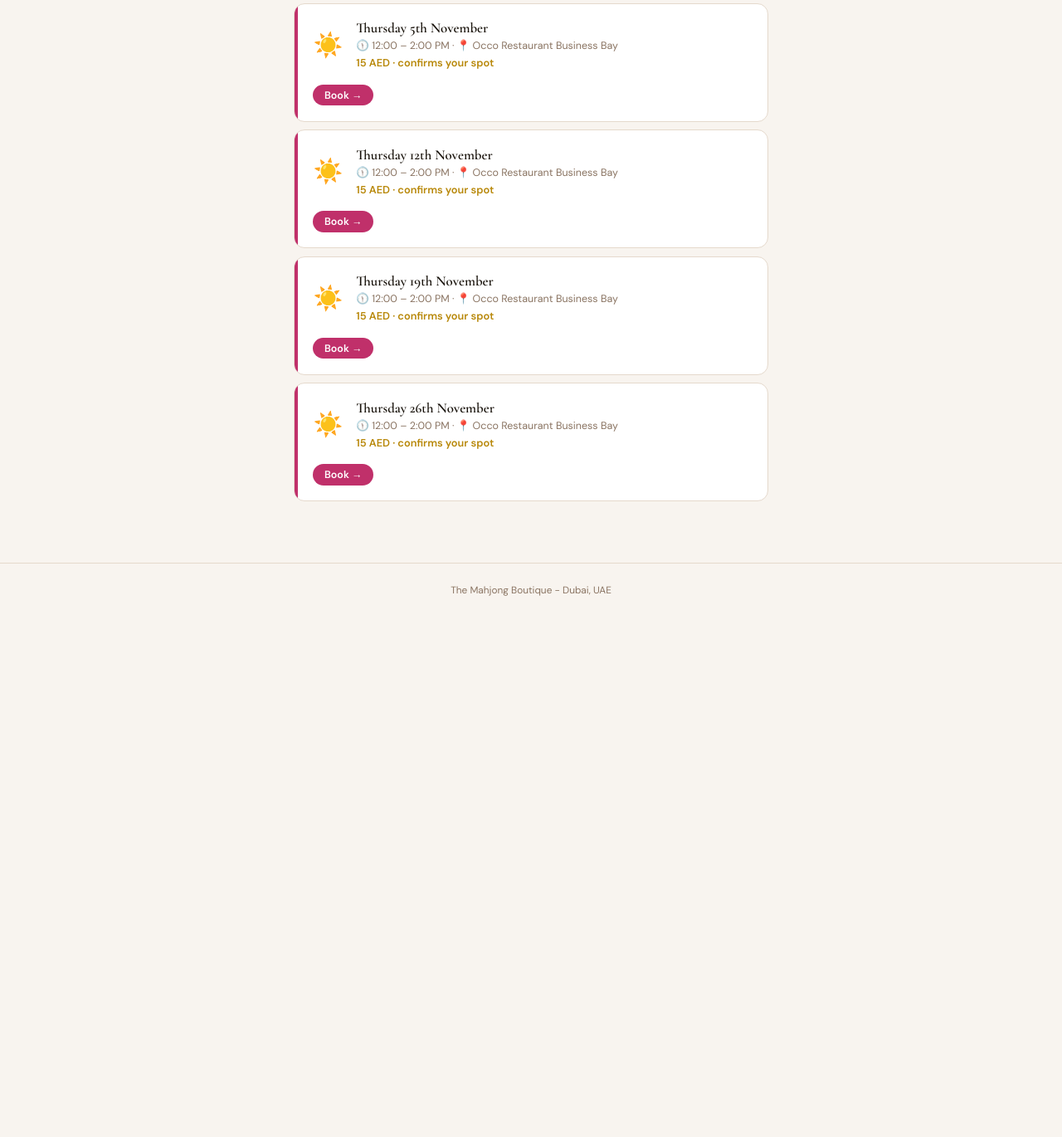
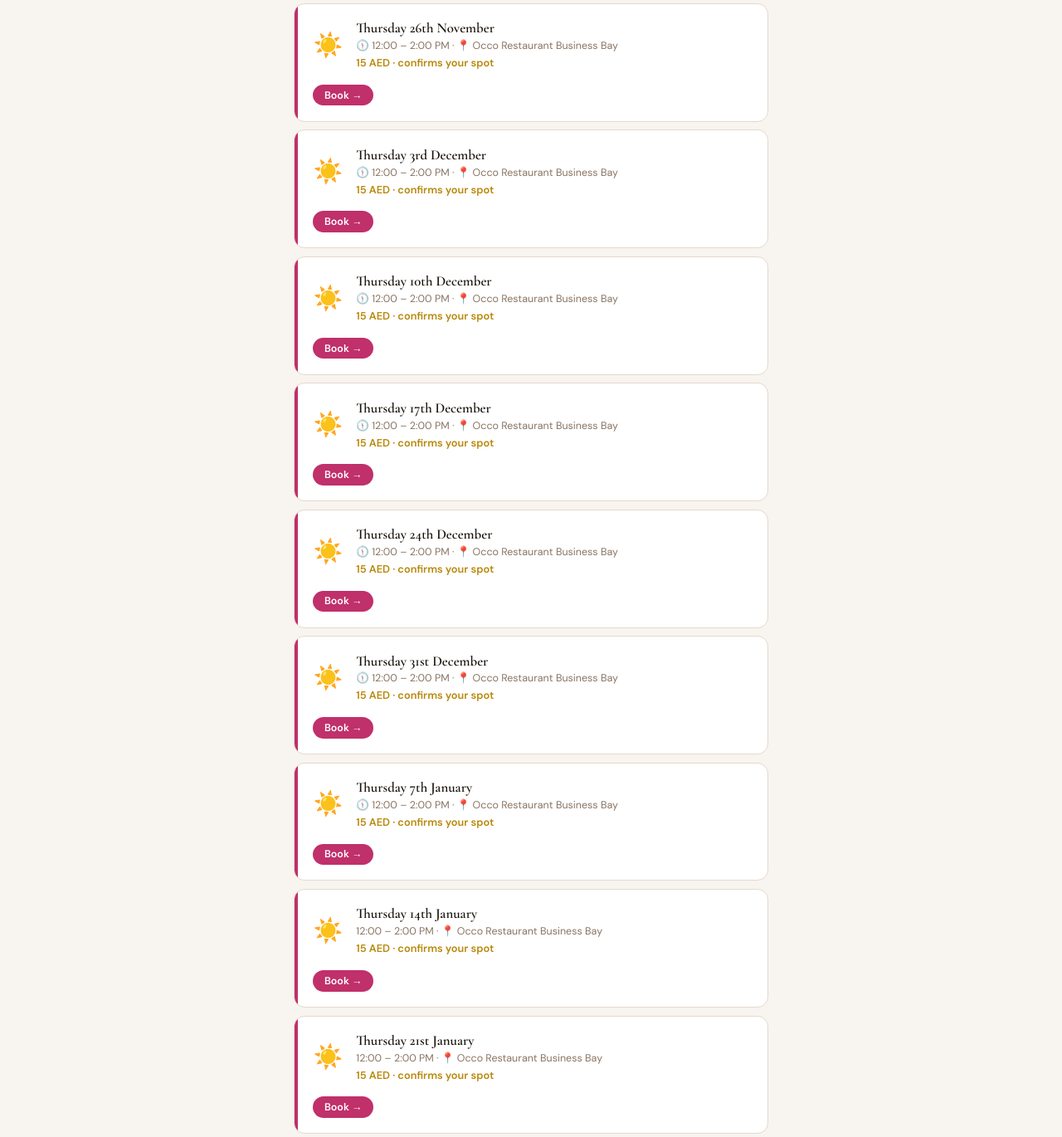
Before and after one commit to payalbachani/mbl, a plain HTML site: page mastery-bb-book.html in a window 1280 px wide. Shown: the part 370-1740 px from the top of the page at 83% size. Before the commit the page ends 1113 px from the top, so only its background shows below. Drawn offline with nearby package versions, Linux system fonts and the light colour scheme.

Commit message:
Add files via upload

```diff
--- a/mastery-bb-book.html
+++ b/mastery-bb-book.html
@@ -84,33 +84,6 @@ footer{text-align:center;padding:1.5rem;font-size:.74rem;color:var(--muted);bord
     <div class="sec-line"></div>
   </div>
 
-  <div class="scard" onclick="openSheet('Thursday 5th November','12:00 – 2:00 PM','Occo Restaurant Business Bay')">
-    <div class="scard-stripe"></div>
-    <div style="display:flex;align-items:center;gap:1rem;margin-bottom:.55rem">
-      <div style="font-size:1.8rem">☀️</div>
-      <div><div class="sinfo-title">Thursday 5th November</div><div class="sinfo-meta">🕦 12:00 – 2:00 PM · 📍 Occo Restaurant Business Bay</div><div class="sinfo-price">15 AED · confirms your spot</div></div>
-    </div>
-    <button class="sbook-btn" onclick="event.stopPropagation();openSheet('Thursday 5th November','12:00 – 2:00 PM','Occo Restaurant Business Bay')">Book →</button>
-  </div>
-
-  <div class="scard" onclick="openSheet('Thursday 12th November','12:00 – 2:00 PM','Occo Restaurant Business Bay')">
-    <div class="scard-stripe"></div>
-    <div style="display:flex;align-items:center;gap:1rem;margin-bottom:.55rem">
-      <div style="font-size:1.8rem">☀️</div>
-      <div><div class="sinfo-title">Thursday 12th November</div><div class="sinfo-meta">🕦 12:00 – 2:00 PM · 📍 Occo Restaurant Business Bay</div><div class="sinfo-price">15 AED · confirms your spot</div></div>
-    </div>
-    <button class="sbook-btn" onclick="event.stopPropagation();openSheet('Thursday 12th November','12:00 – 2:00 PM','Occo Restaurant Business Bay')">Book →</button>
-  </div>
-
-  <div class="scard" onclick="openSheet('Thursday 19th November','12:00 – 2:00 PM','Occo Restaurant Business Bay')">
-    <div class="scard-stripe"></div>
-    <div style="display:flex;align-items:center;gap:1rem;margin-bottom:.55rem">
-      <div style="font-size:1.8rem">☀️</div>
-      <div><div class="sinfo-title">Thursday 19th November</div><div class="sinfo-meta">🕦 12:00 – 2:00 PM · 📍 Occo Restaurant Business Bay</div><div class="sinfo-price">15 AED · confirms your spot</div></div>
-    </div>
-    <button class="sbook-btn" onclick="event.stopPropagation();openSheet('Thursday 19th November','12:00 – 2:00 PM','Occo Restaurant Business Bay')">Book →</button>
-  </div>
-
   <div class="scard" onclick="openSheet('Thursday 26th November','12:00 – 2:00 PM','Occo Restaurant Business Bay')">
     <div class="scard-stripe"></div>
     <div style="display:flex;align-items:center;gap:1rem;margin-bottom:.55rem">
@@ -118,6 +91,78 @@ footer{text-align:center;padding:1.5rem;font-size:.74rem;color:var(--muted);bord
       <div><div class="sinfo-title">Thursday 26th November</div><div class="sinfo-meta">🕦 12:00 – 2:00 PM · 📍 Occo Restaurant Business Bay</div><div class="sinfo-price">15 AED · confirms your spot</div></div>
     </div>
     <button class="sbook-btn" onclick="event.stopPropagation();openSheet('Thursday 26th November','12:00 – 2:00 PM','Occo Restaurant Business Bay')">Book →</button>
+  </div>
+
+  <div class="scard" onclick="openSheet('Thursday 3rd December','12:00 – 2:00 PM','Occo Restaurant Business Bay')">
+    <div class="scard-stripe"></div>
+    <div style="display:flex;align-items:center;gap:1rem;margin-bottom:.55rem">
+      <div style="font-size:1.8rem">☀️</div>
+      <div><div class="sinfo-title">Thursday 3rd December</div><div class="sinfo-meta">🕦 12:00 – 2:00 PM · 📍 Occo Restaurant Business Bay</div><div class="sinfo-price">15 AED · confirms your spot</div></div>
+    </div>
+    <button class="sbook-btn" onclick="event.stopPropagation();openSheet('Thursday 3rd December','12:00 – 2:00 PM','Occo Restaurant Business Bay')">Book →</button>
+  </div>
+
+  <div class="scard" onclick="openSheet('Thursday 10th December','12:00 – 2:00 PM','Occo Restaurant Business Bay')">
+    <div class="scard-stripe"></div>
+    <div style="display:flex;align-items:center;gap:1rem;margin-bottom:.55rem">
+      <div style="font-size:1.8rem">☀️</div>
+      <div><div class="sinfo-title">Thursday 10th December</div><div class="sinfo-meta">🕦 12:00 – 2:00 PM · 📍 Occo Restaurant Business Bay</div><div class="sinfo-price">15 AED · confirms your spot</div></div>
+    </div>
+    <button class="sbook-btn" onclick="event.stopPropagation();openSheet('Thursday 10th December','12:00 – 2:00 PM','Occo Restaurant Business Bay')">Book →</button>
+  </div>
+
+  <div class="scard" onclick="openSheet('Thursday 17th December','12:00 – 2:00 PM','Occo Restaurant Business Bay')">
+    <div class="scard-stripe"></div>
+    <div style="display:flex;align-items:center;gap:1rem;margin-bottom:.55rem">
+      <div style="font-size:1.8rem">☀️</div>
+      <div><div class="sinfo-title">Thursday 17th December</div><div class="sinfo-meta">🕦 12:00 – 2:00 PM · 📍 Occo Restaurant Business Bay</div><div class="sinfo-price">15 AED · confirms your spot</div></div>
+    </div>
+    <button class="sbook-btn" onclick="event.stopPropagation();openSheet('Thursday 17th December','12:00 – 2:00 PM','Occo Restaurant Business Bay')">Book →</button>
+  </div>
+
+  <div class="scard" onclick="openSheet('Thursday 24th December','12:00 – 2:00 PM','Occo Restaurant Business Bay')">
+    <div class="scard-stripe"></div>
+    <div style="display:flex;align-items:center;gap:1rem;margin-bottom:.55rem">
+      <div style="font-size:1.8rem">☀️</div>
+      <div><div class="sinfo-title">Thursday 24th December</div><div class="sinfo-meta">🕦 12:00 – 2:00 PM · 📍 Occo Restaurant Business Bay</div><div class="sinfo-price">15 AED · confirms your spot</div></div>
+    </div>
+    <button class="sbook-btn" onclick="event.stopPropagation();openSheet('Thursday 24th December','12:00 – 2:00 PM','Occo Restaurant Business Bay')">Book →</button>
+  </div>
+
+  <div class="scard" onclick="openSheet('Thursday 31st December','12:00 – 2:00 PM','Occo Restaurant Business Bay')">
+    <div class="scard-stripe"></div>
+    <div style="display:flex;align-items:center;gap:1rem;margin-bottom:.55rem">
+      <div style="font-size:1.8rem">☀️</div>
+      <div><div class="sinfo-title">Thursday 31st December</div><div class="sinfo-meta">🕦 12:00 – 2:00 PM · 📍 Occo Restaurant Business Bay</div><div class="sinfo-price">15 AED · confirms your spot</div></div>
+    </div>
+    <button class="sbook-btn" onclick="event.stopPropagation();openSheet('Thursday 31st December','12:00 – 2:00 PM','Occo Restaurant Business Bay')">Book →</button>
+  </div>
+
+  <div class="scard" onclick="openSheet('Thursday 7th January','12:00 – 2:00 PM','Occo Restaurant Business Bay')">
+    <div class="scard-stripe"></div>
+    <div style="display:flex;align-items:center;gap:1rem;margin-bottom:.55rem">
+      <div style="font-size:1.8rem">☀️</div>
+      <div><div class="sinfo-title">Thursday 7th January</div><div class="sinfo-meta">🕦 12:00 – 2:00 PM · 📍 Occo Restaurant Business Bay</div><div class="sinfo-price">15 AED · confirms your spot</div></div>
+    </div>
+    <button class="sbook-btn" onclick="event.stopPropagation();openSheet('Thursday 7th January','12:00 – 2:00 PM','Occo Restaurant Business Bay')">Book →</button>
+  </div>
+
+  <div class="scard" onclick="openSheet('Thursday 14th January','12:00 – 2:00 PM','Occo Restaurant Business Bay')">
+    <div class="scard-stripe"></div>
+    <div style="display:flex;align-items:center;gap:1rem;margin-bottom:.55rem">
+      <div style="font-size:1.8rem">☀️</div>
+      <div><div class="sinfo-title">Thursday 14th January</div><div class="sinfo-meta">12:00 – 2:00 PM · 📍 Occo Restaurant Business Bay</div><div class="sinfo-price">15 AED · confirms your spot</div></div>
+    </div>
+    <button class="sbook-btn" onclick="event.stopPropagation();openSheet('Thursday 14th January','12:00 – 2:00 PM','Occo Restaurant Business Bay')">Book →</button>
+  </div>
+
+  <div class="scard" onclick="openSheet('Thursday 21st January','12:00 – 2:00 PM','Occo Restaurant Business Bay')">
+    <div class="scard-stripe"></div>
+    <div style="display:flex;align-items:center;gap:1rem;margin-bottom:.55rem">
+      <div style="font-size:1.8rem">☀️</div>
+      <div><div class="sinfo-title">Thursday 21st January</div><div class="sinfo-meta">12:00 – 2:00 PM · 📍 Occo Restaurant Business Bay</div><div class="sinfo-price">15 AED · confirms your spot</div></div>
+    </div>
+    <button class="sbook-btn" onclick="event.stopPropagation();openSheet('Thursday 21st January','12:00 – 2:00 PM','Occo Restaurant Business Bay')">Book →</button>
   </div>
 
 </div>
@@ -200,6 +245,7 @@ function autoHidePastDates(){
     if(!el)return;
     var dateStr=el.textContent.trim().replace(/([0-9]+)(st|nd|rd|th)/,"$1");
     var parsed=new Date(dateStr+" "+year);
+    if(!isNaN(parsed)&&parsed<today-180*864e5)parsed=new Date(dateStr+" "+(year+1));
     if(!isNaN(parsed)&&parsed<cutoff)card.style.display="none";
   });
   document.querySelectorAll(".sec-head").forEach(function(h){
```
